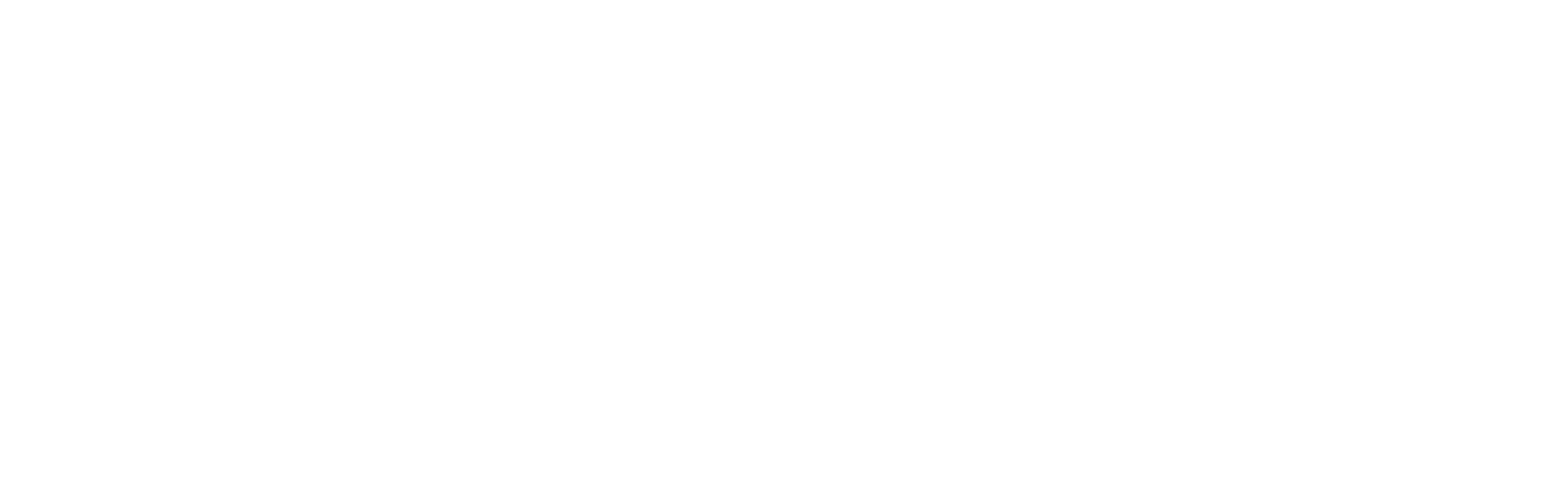
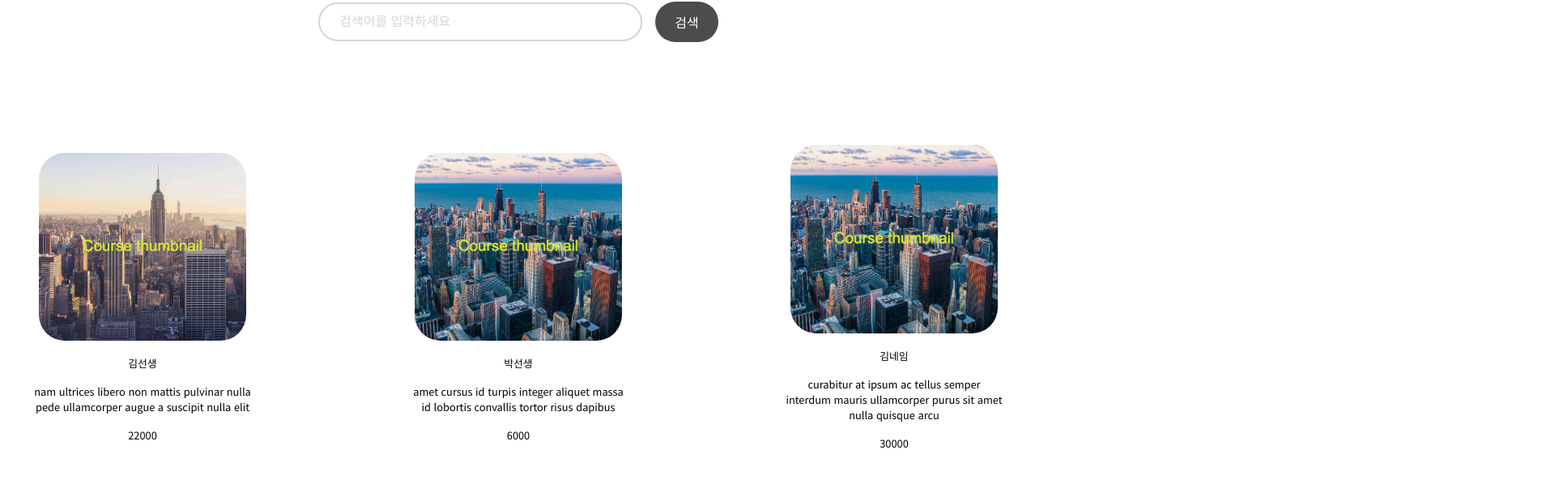
Before and after one commit to selene-cho/HouEdu-react-front, a React (Create React App) app: page /course in a window 1280 px wide. Before the commit this address had no page. Shown: the part 563-1166 px from the top of the page at 81% size, 1920 px wide, since content can reach past the window. Before the commit the page ends 800 px from the top, so only its background shows below. Built offline with nearby package versions, Linux system fonts and the light colour scheme.

Commit message:
Revert "전체리스트 업데이트"
This reverts commit 1ae75b268b31a815156c0e608fa28f16c339264c.

```diff
--- a/src/components/course/Courses.jsx
+++ b/src/components/course/Courses.jsx
@@ -8,6 +8,11 @@
 export default function Courses() {
    const [showCount, setShowCount] = useState(4);
    const { courseId } = useParams();
+   const navigator = useNavigate();
+
+   const handleNav = () => {
+      navigator(`/courses/${courseId}`);
+   };
 
    const handleShowMore = () => {
       setShowCount(showCount + 4);
@@ -19,9 +24,9 @@
             .filter(courses => !courseId || courses.id === courseId) // 필터링 조건 수정
             .slice(0, showCount)
             .map(courses => (
-               <Link to={`/courses/${courses.id}`}>
+               <Link to={`/courses/${courses.id}`} key={courses.id}>
                   {/* Link에 key 추가 */}
-                  <div className={styles.courses} key={courses.id}>
+                  <div className={styles.courses} onClick={handleNav}>
                      <img className={styles.crs__image} src={courses.url} alt={`courses ${courses.id}`} />
                      <p>{courses.crs_name}</p>
                      <p>{courses.crs_info}</p>
--- a/src/components/course/Portfolio.module.scss
+++ b/src/components/course/Portfolio.module.scss
@@ -8,7 +8,6 @@
    width: 100%;
    height: 25rem;
    border-radius: 1rem;
-   overflow: hidden;
 
    .main {
       position: relative;
--- a/src/router.js
+++ b/src/router.js
@@ -23,7 +23,7 @@
       errorElement: <NotFound />, // 사용자 지정 Error Page
       children: [
          { index: true, path: '/', element: <Home /> },
-         { path: '/courses', element: <CourseList /> },
+         { path: '/course', element: <CourseList /> },
          { path: '/courses/:coursesId', element: <CourseDetail /> },
          { path: '/reviews', element: <Reviews /> },
          { path: '/portfolio', element: <Portfolio /> },
```
Also changed, not shown: src/components/course/CoursesLoader.jsx (deleted).
